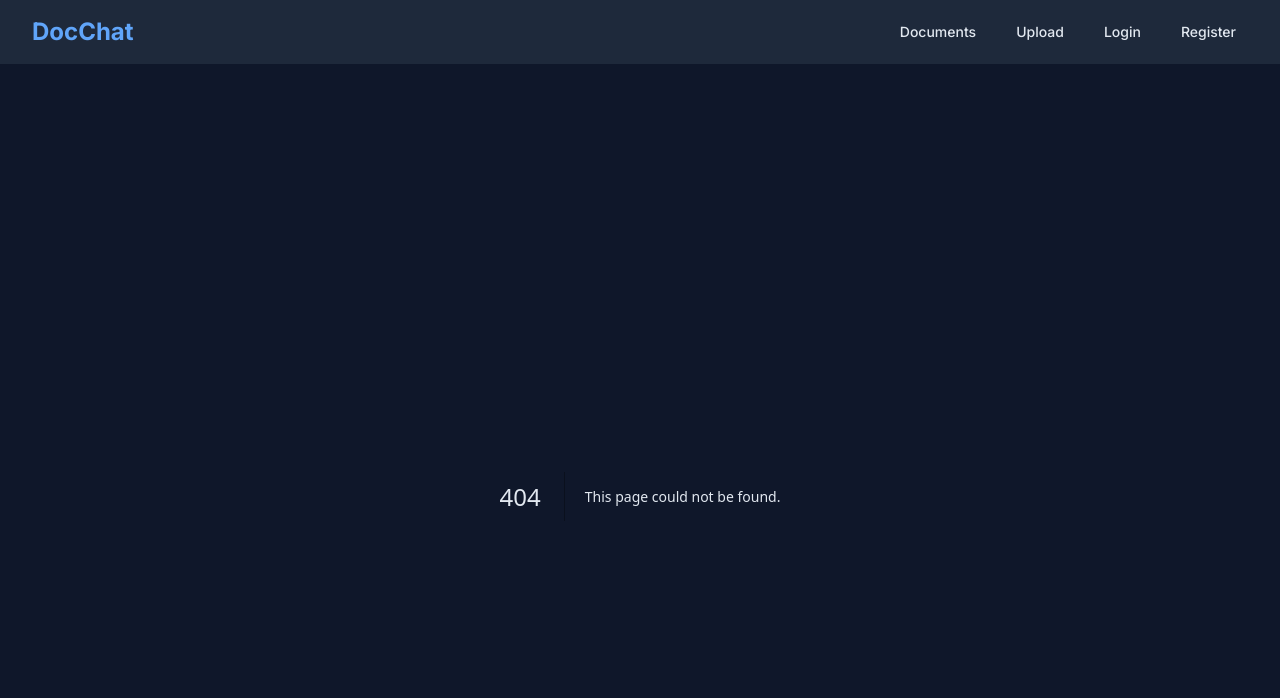
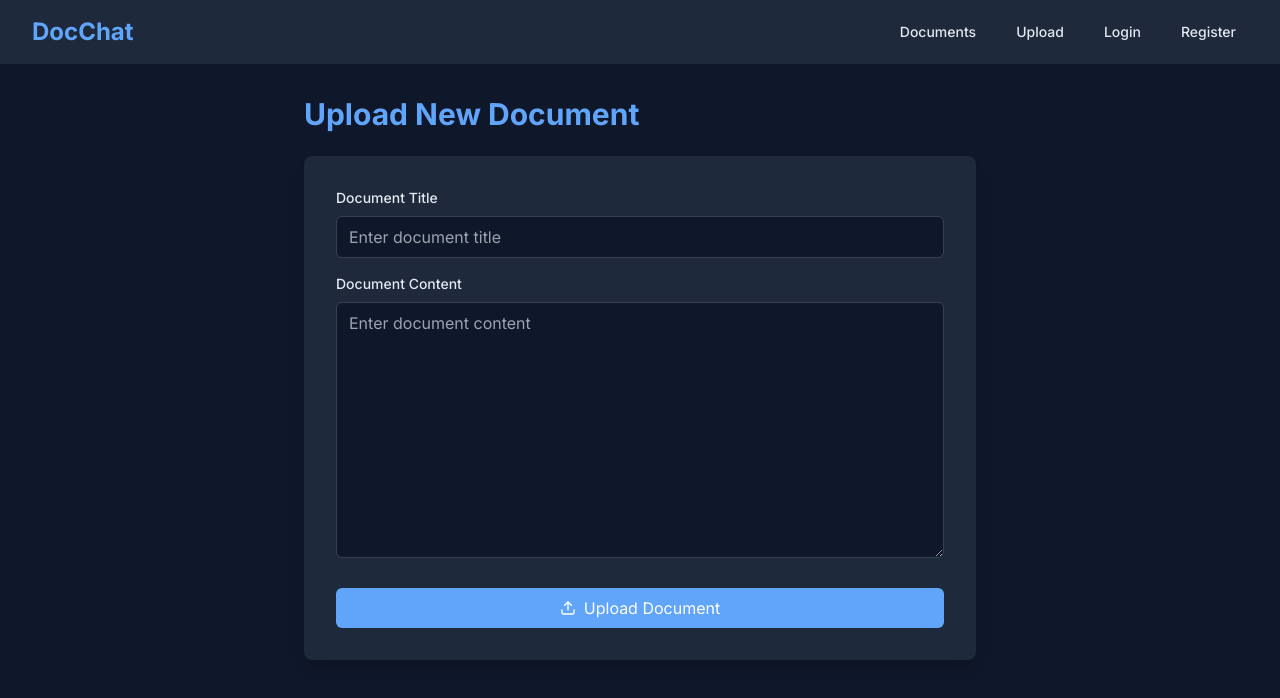
Before and after one commit to Pranav-1100/document-frontend, a Next.js app in the folder document/: page /documents/upload in a window 1280 px wide. Before the commit this address had no page. Shown: the top 698 px of the page. Built offline with nearby package versions, Linux system fonts and the light colour scheme; no server answers.

Commit message:
added page to upload documents and view

```diff
--- /dev/null
+++ b/document/app/documents/[id]/page.js
@@ -0,0 +1,50 @@
+'use client'
+
+import { useState, useEffect } from 'react'
+import { useRouter } from 'next/router'
+import Link from 'next/link'
+import { getDocument, summarizeDocument, deleteDocument } from '../../../utils/api'
+import { FiMessageSquare, FiTrash2 } from 'react-icons/fi'
+
+export default function Document({ params }) {
+  const [document, setDocument] = useState(null)
+  const [summary, setSummary] = useState('')
+  const router = useRouter()
+
+  useEffect(() => {
+    const fetchDocument = async () => {
+      try {
+        const data = await getDocument(params.id)
+        setDocument(data)
+      } catch (error) {
+        console.error('Failed to fetch document:', error)
+      }
+    }
+    fetchDocument()
+  }, [params.id])
+
+  const handleSummarize = async () => {
+    try {
+      const data = await summarizeDocument(params.id)
+      setSummary(data.summary)
+    } catch (error) {
+      console.error('Failed to summarize document:', error)
+    }
+  }
+
+  const handleDelete = async () => {
+    if (confirm('Are you sure you want to delete this document?')) {
+      try {
+        await deleteDocument(params.id)
+        router.push('/documents')
+      } catch (error) {
+        console.error('Failed to delete document:', error)
+      }
+    }
+  }
+
+  if (!document) {
+    return <div>Loading...</div>
+  }
+
+}
--- /dev/null
+++ b/document/app/documents/upload/page.js
@@ -0,0 +1,57 @@
+'use client'
+
+import { useState } from 'react'
+import { createDocument } from '../../../utils/api'
+import { FiUpload } from 'react-icons/fi'
+
+export default function UploadDocument() {
+  const [title, setTitle] = useState('')
+  const [content, setContent] = useState('')
+
+  const handleSubmit = async (e) => {
+    e.preventDefault()
+    try {
+      const data = await createDocument(title, content)
+      console.log('Document created:', data)
+      // Handle successful upload (e.g., show success message, redirect)
+    } catch (error) {
+      console.error('Failed to create document:', error)
+      // Handle error (e.g., show error message)
+    }
+  }
+
+  return (
+    <div className="max-w-2xl mx-auto">
+      <h1 className="text-3xl font-bold mb-6 text-accent">Upload New Document</h1>
+      <form onSubmit={handleSubmit} className="bg-surface p-8 rounded-lg shadow-lg">
+        <div className="mb-4">
+          <label htmlFor="title" className="block text-sm font-medium mb-2">Document Title</label>
+          <input
+            id="title"
+            type="text"
+            className="w-full px-3 py-2 rounded-md bg-background border border-gray-700 focus:outline-none focus:border-accent"
+            placeholder="Enter document title"
+            value={title}
+            onChange={(e) => setTitle(e.target.value)}
+            required
+          />
+        </div>
+        <div className="mb-6">
+          <label htmlFor="content" className="block text-sm font-medium mb-2">Document Content</label>
+          <textarea
+            id="content"
+            className="w-full px-3 py-2 rounded-md bg-background border border-gray-700 focus:outline-none focus:border-accent h-64"
+            placeholder="Enter document content"
+            value={content}
+            onChange={(e) => setContent(e.target.value)}
+            required
+          />
+        </div>
+        <button type="submit" className="w-full bg-accent text-white py-2 px-4 rounded-md hover:bg-blue-600 transition duration-300 flex items-center justify-center">
+          <FiUpload className="mr-2" />
+          Upload Document
+        </button>
+      </form>
+    </div>
+  )
+}
```
